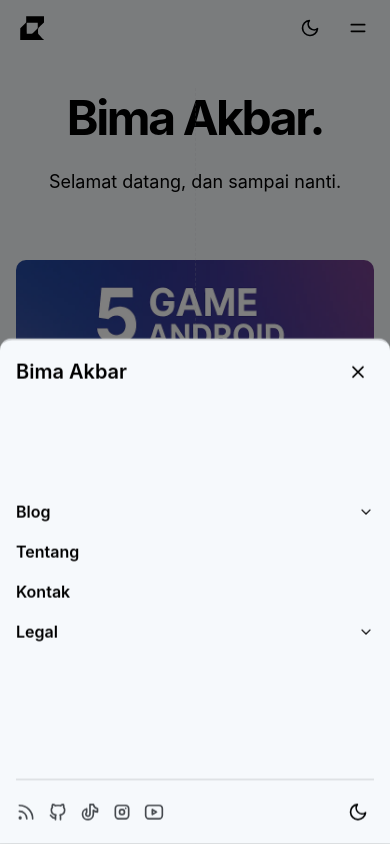
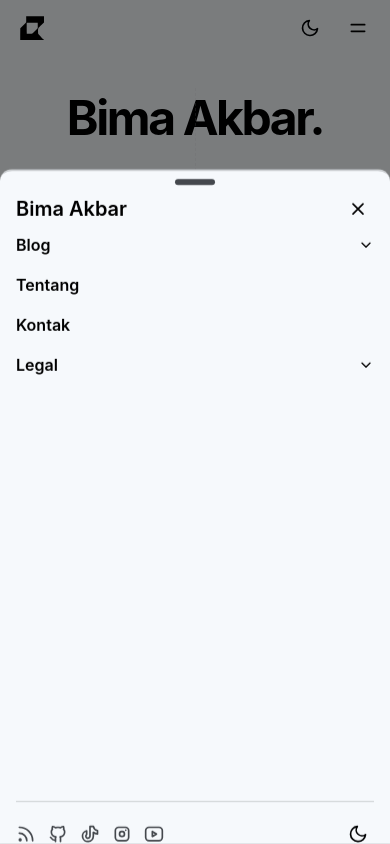
Before and after one commit to c0desk1/bimaakbar-web, a Next.js app: page / in a window 390 px wide. Both pictures are taken after a click on the button 358 px from the left and 28 px from the top of the page. Shown: the top 844 px of the page. Built offline with nearby package versions, Linux system fonts and the light colour scheme.

Commit message:
Update Drawer.tsx

```diff
--- a/src/components/ui/Drawer.tsx
+++ b/src/components/ui/Drawer.tsx
@@ -69,24 +69,29 @@ export function Drawer({ open, onClose, darkMode, toggleDarkMode }: DrawerProps)
             exit={{ y: "100%" }}
             transition={{ type: "spring", stiffness: 300, damping: 30 }}
             drag="y"
-            dragConstraints={{ top: 0, bottom: 0 }}
+            dragElastic={0.2}
             onDrag={(event, info) => setDragAmount(info.offset.y)}
-            onDragEnd={() => {
-              if (dragAmount > 100) {
+            onDragEnd={(event, info) => {
+              if (info.offset.y > 100 || info.velocity.y > 500) {
                 onClose()
               }
               setDragAmount(0)
             }}
             style={{
-              height: "60vh",
-              maxHeight: "60vh",
+              height: "80vh",
+              maxHeight: "80vh",
               willChange: "transform",
-              touchAction: "none"
+              touchAction: "pan-y"
             }}
           >
-            <div className="h-full flex flex-col justify-between p-4">
+            {/* Handle Bar */}
+            <div className="w-full flex justify-center py-2">
+              <div className="w-10 h-1.5 bg-[var(--muted-foreground)] rounded-full" />
+            </div>
+
+            <div className="h-full flex flex-col justify-between p-4 pt-0">
               {/* Header */}
-              <div className="flex justify-between items-center">
+              <div className="flex justify-between items-center h-auto pb-2">
                 <h2 className="text-xl font-semibold">{siteConfig.name}</h2>
                 <Icon
                   onClick={onClose}
@@ -100,7 +105,7 @@ export function Drawer({ open, onClose, darkMode, toggleDarkMode }: DrawerProps)
               </div>
 
               {/* Navigation Items */}
-              <div className="flex flex-col gap-4 overflow-y-auto">
+              <div className="flex flex-col gap-4 overflow-y-auto overflow-x-hidden flex-1">
                 {siteConfig.navigation.map((item, index) => {
                   const isAccordion = "links" in item
                   return (
```
